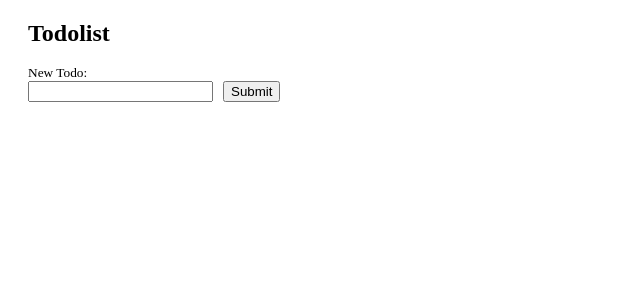
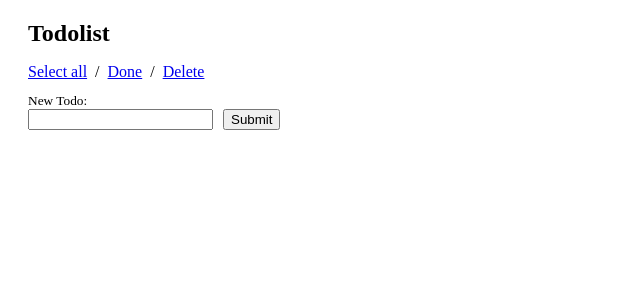
Before and after one commit to wasabina67-org/todolist-flask, a Flask app: page / in a window 1280 px wide. Shown: the top 300 px of the page, without its empty margins (0-640 px from the left). Run offline with Flask 3, Linux system fonts and the light colour scheme; data that the repository does not hold is empty; some libraries are stand-ins or nearby versions.

Commit message:
Update index.html

```diff
--- a/src/static/style.css
+++ b/src/static/style.css
@@ -19,6 +19,11 @@ h2 {
     margin-left: 10px;
 }
 
+.option {
+    padding-left: 20px;
+    margin-bottom: 10px;
+}
+
 .createtodo {
     padding-left: 20px;
 }
--- a/src/templates/index.html
+++ b/src/templates/index.html
@@ -18,6 +18,13 @@
           <span v-if="todo.completed">- Done 👍</span>
         </li>
       </ul>
+      <div class="option">
+        <a href="#" @click.prevent="selectAll">Select all</a>
+        &nbsp;/&nbsp;
+        <a href="#" @click.prevent="doneTodo">Done</a>
+        &nbsp;/&nbsp;
+        <a href="#" @click.prevent="deleteTodo">Delete</a>
+      </div>
       <div class="createtodo">
         <form @submit.prevent="createTodo">
           <label>
@@ -54,6 +61,15 @@
               })
             this.newTodo = ''
           },
+          selectAll() {
+
+          },
+          async doneTodo() {
+
+          },
+          async deleteTodo() {
+
+          },
           async createTodo() {
             await axios.post('/api/todolist', { name: this.newTodo })
               .then((resp) => {
```
